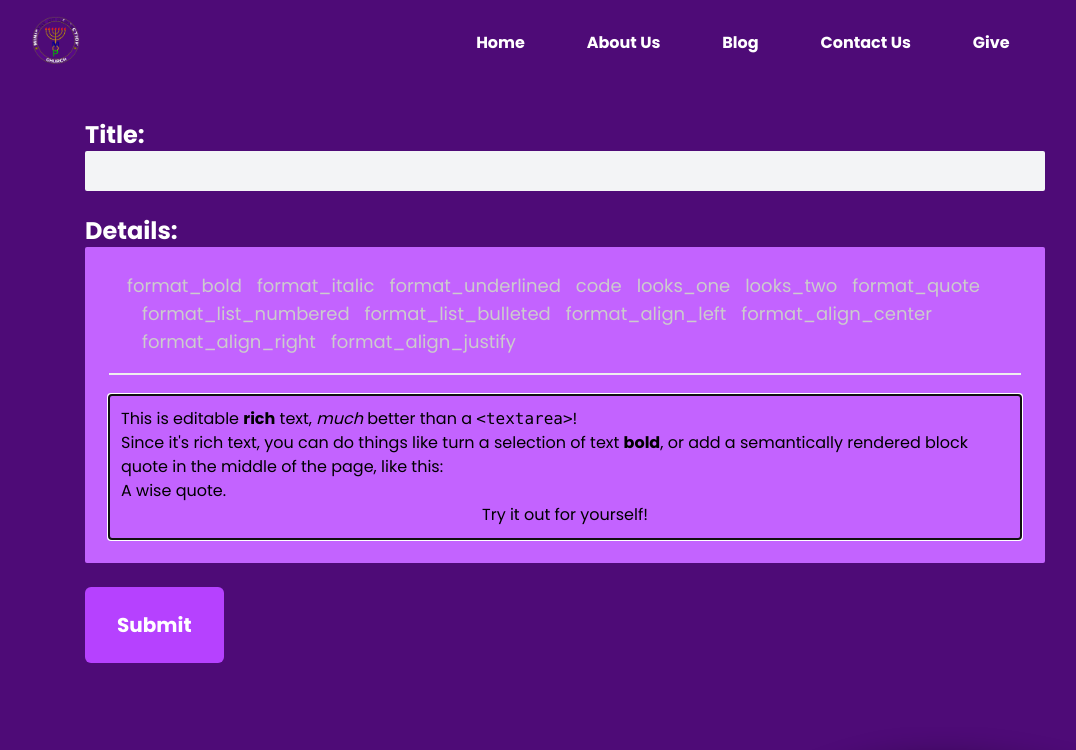
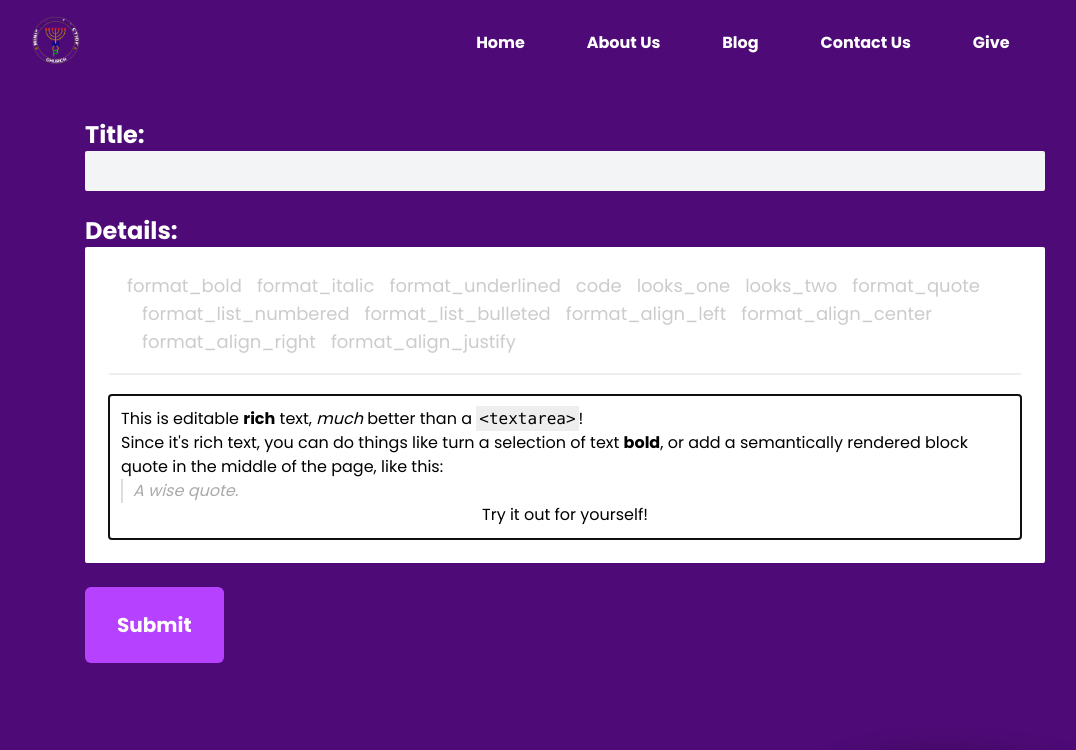
Before and after one commit to Onyelaudochukwuka/mopugbowo, a Next.js app: page /admin in a window 1280 px wide. Shown: the top 750 px of the page, without its empty margins (75-1151 px from the left). Built offline with nearby package versions, Linux system fonts and the light colour scheme.

Commit message:
type and did update fixes

```diff
--- a/components/Editor.tsx
+++ b/components/Editor.tsx
@@ -15,17 +15,17 @@ const HOTKEYS:any = {
     'mod+b': 'bold',
     'mod+i': 'italic',
     'mod+u': 'underline',
-    'mod+`': 'code',
+    'mod+`': 'code'
 }
 
 const LIST_TYPES = ['numbered-list', 'bulleted-list']
 const TEXT_ALIGN_TYPES = ['left', 'center', 'right', 'justify']
 
-const RichTextExample = ({editor}:any) => {
+const RichTextExample = ({ editor, setToggle }:any) => {
     const renderElement = useCallback((props: any) => <Element {...props} />, [])
     const renderLeaf = useCallback((props: any) => <Leaf {...props} />, [])
     return (
-        <section className="bg-primaryLight p-6 rounded-sm">
+        <section className="bg-white p-6 rounded-sm">
         <Slate editor={editor} value={initialValue}>
             <Toolbar>
                 <MarkButton format="bold" icon="format_bold" />
@@ -49,12 +49,13 @@ const RichTextExample = ({editor}:any) => {
                 spellCheck
                 autoFocus
                     className="p-3"
+                    onKeyPress={() => setToggle((prev: boolean) => !prev)}
                     onKeyDown={event => {
                         for (const hotkey in HOTKEYS) {
                             if (isHotkey(hotkey, event as any)) {
                                 event.preventDefault()
                                 const mark: any = HOTKEYS[hotkey];
-                            toggleMark(editor, mark)
+                                toggleMark(editor, mark);
                             }
                         }
                 }}
@@ -73,7 +74,7 @@ const toggleBlock = (editor:any, format:any) => {
     const isList = LIST_TYPES.includes(format)
 
     Transforms.unwrapNodes(editor, {
-        match: (n:any) =>
+        match: (n:  { type: string } ) =>
             !Editor.isEditor(n) &&
             SlateElement.isElement(n) &&
             LIST_TYPES.includes(n.type) &&
@@ -108,17 +109,17 @@ const toggleMark = (editor:any, format:any) => {
     }
 }
 
-const isBlockActive = (editor:any, format:any, blockType:any = 'type') => {
+const isBlockActive = (editor:any, format:any, blockType:string = 'type') => {
     const { selection } = editor
     if (!selection) return false
 
     const [match] = Array.from(
         Editor.nodes(editor, {
             at: Editor.unhangRange(editor, selection),
-            match: (n:object) =>
+            match: (n: { type: string} ) =>
                 !Editor.isEditor(n) &&
                 SlateElement.isElement(n) &&
-                n[blockType] === format,
+                n.type === format,
         })
     )
 
@@ -135,7 +136,7 @@ const Element = ({ attributes, children, element }:any) => {
     switch (element.type) {
         case 'block-quote':
             return (
-                <blockquote style={style} {...attributes}>
+                <blockquote className="italic text-[rgb(170,170,170)] pl-[10px] border-l-2 border-solid border-[rgb(221,221,221)]" style={style} {...attributes}>
                     {children}
                 </blockquote>
             )
@@ -147,13 +148,13 @@ const Element = ({ attributes, children, element }:any) => {
             )
         case 'heading-one':
             return (
-                <h1 style={style} {...attributes}>
+                <h1 className="text-xl font-bold" style={style} {...attributes}>
                     {children}
                 </h1>
             )
         case 'heading-two':
             return (
-                <h2 style={style} {...attributes}>
+                <h2 className="text-lg font-bold" style={style} {...attributes}>
                     {children}
                 </h2>
             )
@@ -184,7 +185,7 @@ const Leaf = ({ attributes, children, leaf }:any) => {
     }
 
     if (leaf.code) {
-        children = <code>{children}</code>
+        children = <code className="font-mono p-[3px] bg-[rgb(238,238,238)]">{children}</code>
     }
 
     if (leaf.italic) {
@@ -232,7 +233,7 @@ const MarkButton = ({ format, icon }:any) => {
     )
 }
 
-const initialValue: Descendant[] & any = [
+export const initialValue: Descendant[] & any = [
     {
         type: 'paragraph',
         children: [
```
Lines whose indentation alone changed are shown as unchanged.
